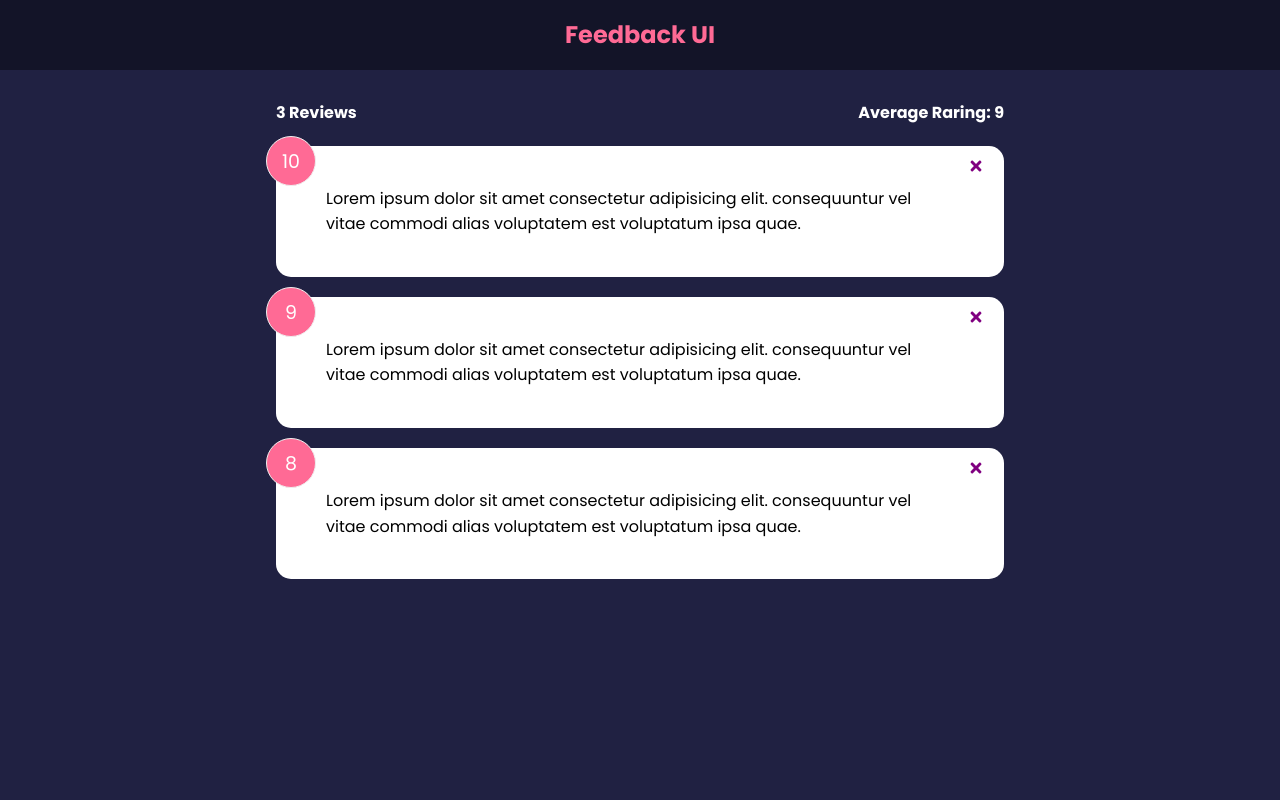
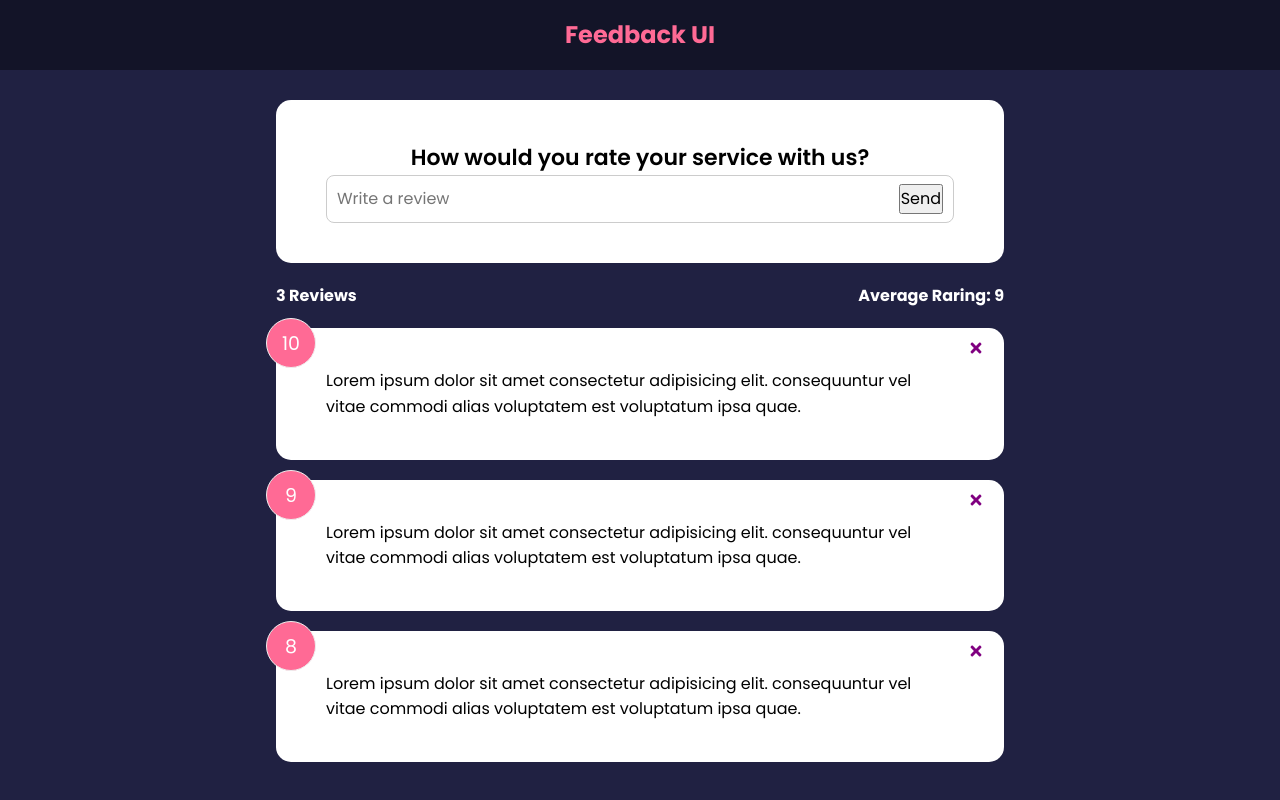
Before and after one commit to wpcasarin/react-feedback-app, a React (Vite) app: page / in a window 1280 px wide. Built offline with nearby package versions, Linux system fonts and the light colour scheme.

Commit message:
basic form

```diff
--- a/src/App.jsx
+++ b/src/App.jsx
@@ -3,6 +3,7 @@
 import Header from './components/Header';
 import FeedbackList from './components/FeedbackList';
 import FeedbackStats from './components/FeedbackStats';
+import FeedbackForm from './components/FeedbackForm';
 
 function App() {
   const [feedback, setFeedback] = useState(FeedbackData);
@@ -15,6 +16,7 @@
     <>
       <Header />
       <div className="container">
+        <FeedbackForm />
         <FeedbackStats feedback={feedback} />
         <FeedbackList feedback={feedback} handleDelete={deleteFeedback} />
       </div>
--- /dev/null
+++ b/src/components/FeedbackForm.jsx
@@ -0,0 +1,30 @@
+import { useState } from 'react';
+import Card from './shared/Card';
+
+function FeedbackForm() {
+  const [text, setText] = useState('');
+
+  const handleTextChange = (e) => {
+    setText(e.target.value);
+  };
+
+  return (
+    <Card>
+      <form>
+        <h2>How would you rate your service with us?</h2>
+        {/* todo - rating select component */}
+        <div className="input-group">
+          <input
+            onChange={handleTextChange}
+            type="text"
+            placeholder="Write a review"
+            value={text}
+          />
+          <button type="submit">Send</button>
+        </div>
+      </form>
+    </Card>
+  );
+}
+
+export default FeedbackForm;
```
